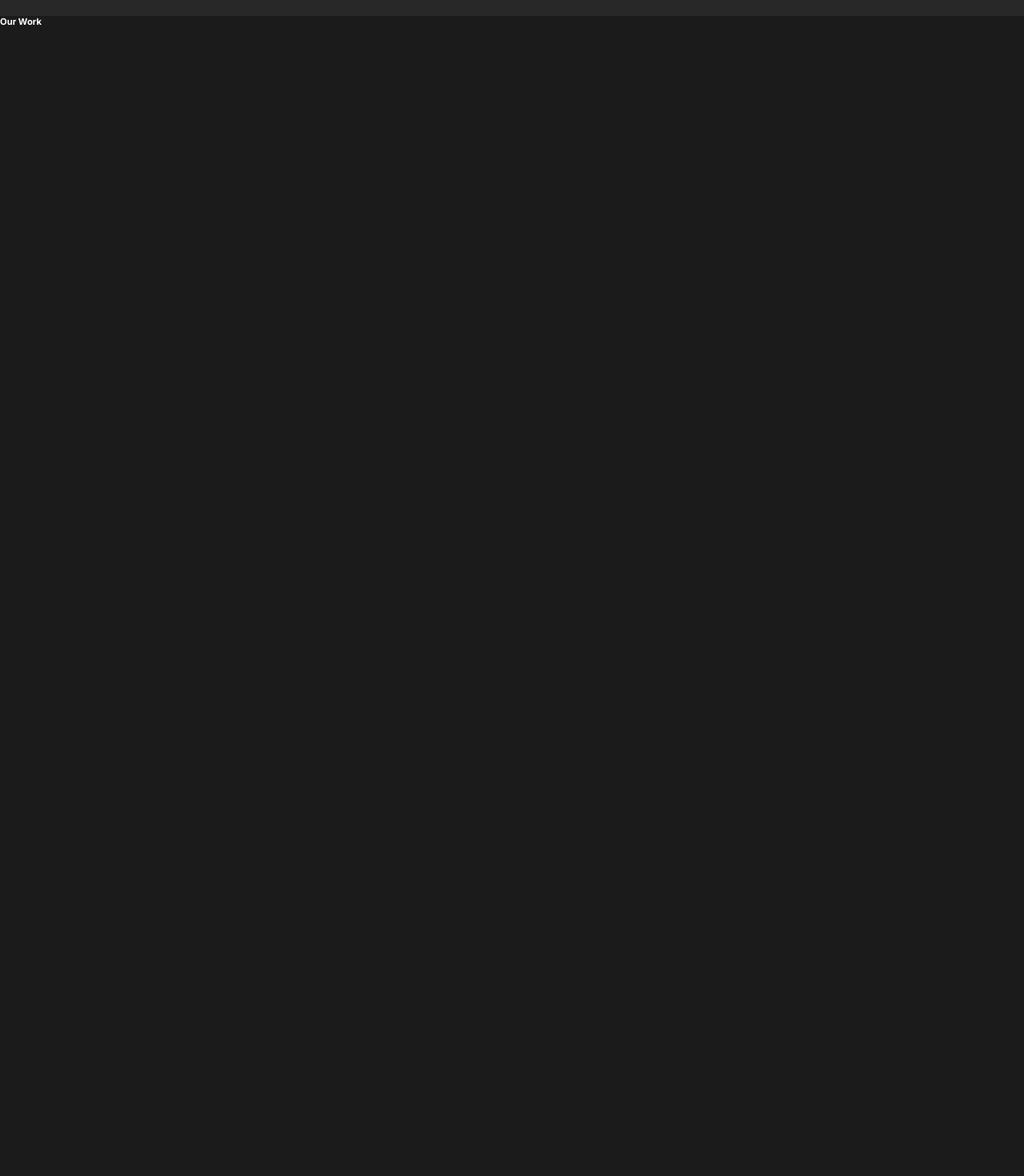
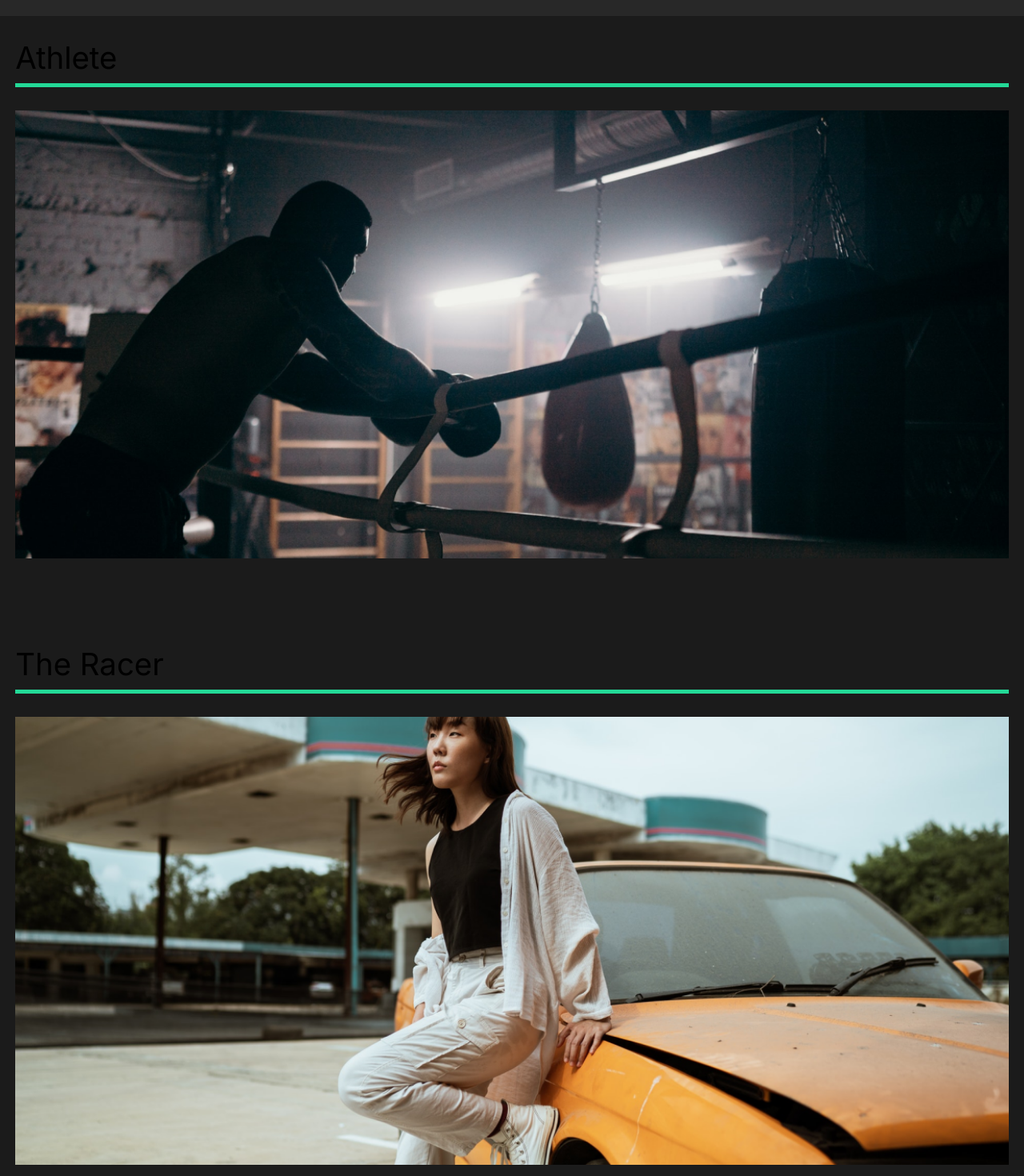
Before and after one commit to MdTasib/capture-portfolio, a React (Create React App) app: page /work in a window 1280 px wide. Shown: the part 60-1530 px from the top of the page at 80% size. Before the commit the page ends 800 px from the top, so only its background shows below. Built offline with nearby package versions, Linux system fonts and the light colour scheme.

Commit message:
10.Our Work

```diff
--- a/src/pages/OurWork.jsx
+++ b/src/pages/OurWork.jsx
@@ -1,11 +1,69 @@
 import React from "react";
+import styled from "styled-components";
+import { Link } from "react-router-dom";
+//Images
+import athlete from "../img/athlete-small.png";
+import theracer from "../img/theracer-small.png";
+import goodtimes from "../img/goodtimes-small.png";
+//Animations
+import { motion } from "framer-motion";
 
 const OurWork = () => {
 	return (
-		<div>
-			<h3>Our Work</h3>
-		</div>
+		<Work>
+			<Movie>
+				<h2>Athlete</h2>
+				<div className='line'></div>
+				<Link to='/'>
+					<img src={athlete} alt='Athlete' />
+				</Link>
+			</Movie>
+			<Movie>
+				<h2>The Racer</h2>
+				<div className='line'></div>
+				<Link to='/'>
+					<img src={theracer} alt='the racer' />
+				</Link>
+			</Movie>
+			<Movie>
+				<h2>Good Times</h2>
+				<div className='line'></div>
+				<Link to='/'>
+					<img src={goodtimes} alt='athlete' />
+				</Link>
+			</Movie>
+		</Work>
 	);
 };
 
+const Work = styled(motion.div)`
+	min-height: 100vh;
+	overflow: hidden;
+	padding: 5rem 10rem;
+	@media (max-width: 1300px) {
+		padding: 2rem 2rem;
+	}
+
+	h2 {
+		padding: 1rem 0rem;
+	}
+`;
+const Movie = styled(motion.div)`
+	padding-bottom: 10rem;
+
+	.line {
+		height: 0.5rem;
+		background: #23d997;
+		margin-bottom: 3rem;
+	}
+	img {
+		width: 100%;
+		height: 70vh;
+		object-fit: cover;
+	}
+`;
+const Hide = styled.div`
+	overflow: hidden;
+`;
+
 export default OurWork;
```
